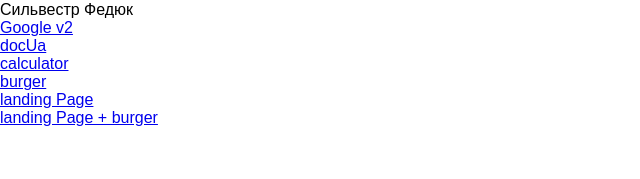
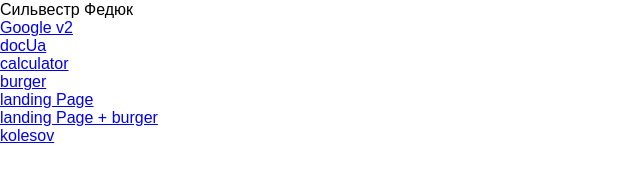
Before and after one commit to shegansd/shegansd.github.io, a plain HTML site: page index.html in a window 1280 px wide. Shown: the part 221-400 px from the top of the page, without its empty margins (0-640 px from the left). Drawn offline with Linux system fonts and the light colour scheme; files that its build step writes are made by us from their sources.

Commit message:
Update index.html

```diff
--- a/index.html
+++ b/index.html
@@ -14,6 +14,7 @@
 		<a href="burger/index.html">burger</a><br>
 			<a href="mobile/index.html">landing Page</a><br>
 			<a href="landing-page+burger/index.html">landing Page + burger</a><br>
+			<a href="kolesov/index.html">kolesov</a><br>
 		</div>
 	</body>
 </html>
```
